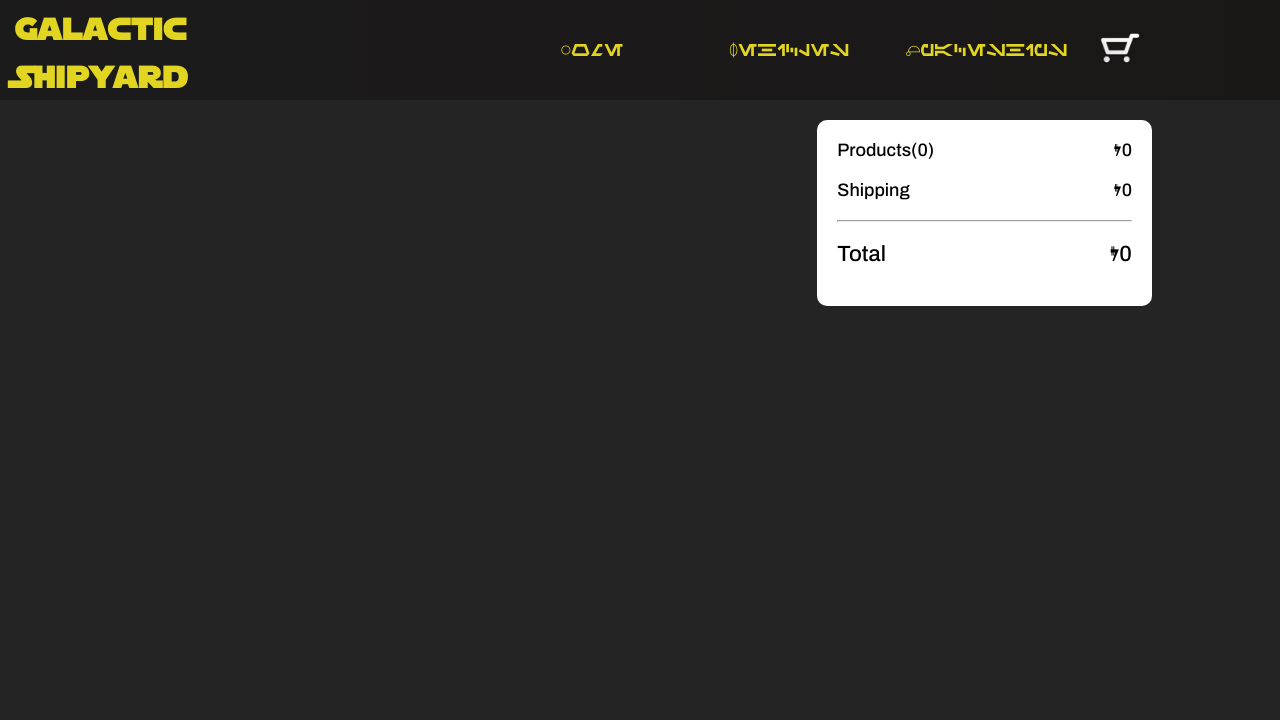
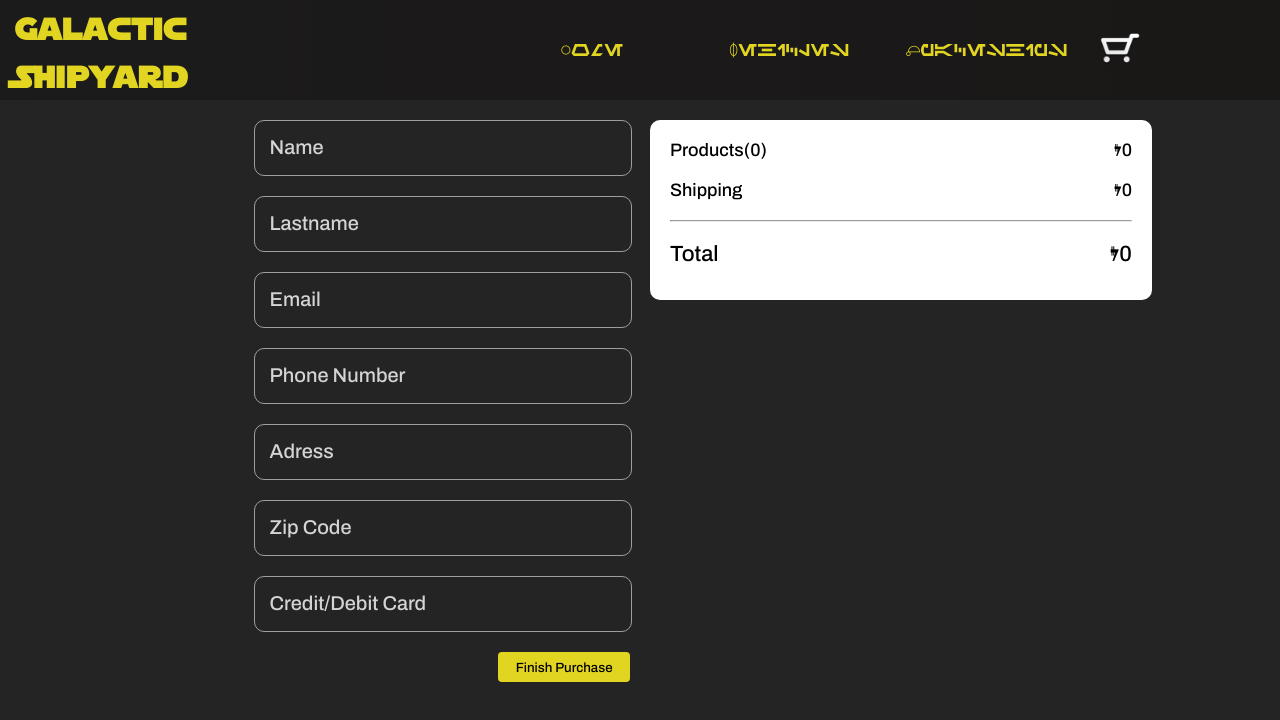
Before and after one commit to BrunoMantovan/ReactJs-BrunoMantovan, a React (Vite) app: page /checkout in a window 1280 px wide. Shown: the top 720 px of the page. Built offline with nearby package versions, Linux system fonts and the light colour scheme; a web font is replaced by a local one.

Commit message:
Checkout - stock update

```diff
--- a/src/components/Cart/Cart.jsx
+++ b/src/components/Cart/Cart.jsx
@@ -6,8 +6,14 @@ import CartItem from '../CartItem/CartItem';
 import Subtotal from '../Subtotal/Subtotal';
 export default function Cart() {
 
-    const {cart, total, price, setCart} = useContext(CartContext);
+    const {cart, total, RemoveItem, setCart} = useContext(CartContext);
 
+    function removeAll(){
+        cart.forEach(e => {
+            RemoveItem(e.id, e.cantidad)
+        });
+        setCart([])
+    }
 
     return total != 0 ?(
 
@@ -17,7 +23,7 @@ export default function Cart() {
                 <div>
                     {cart.map((p)=>(<CartItem key={p.id} name={p.name} price={p.price} img={p.img} quantity={p.cantidad} id={p.id}/>))}
                 </div>
-                <button className={estilos.emptyBtn} onClick={() => setCart([])}>Empty cart</button>
+                <button className={estilos.emptyBtn} onClick={() => removeAll()}>Empty cart</button>
             </section>
             <Subtotal/>
         </div>
--- a/src/components/CartItem/CartItem.jsx
+++ b/src/components/CartItem/CartItem.jsx
@@ -12,7 +12,7 @@ export default function (props) {
         <h3>{props.name}</h3>
         <p>x{props.quantity}</p>
         <h2><span>$ </span>{props.price}</h2>
-        <button className={estilos.remove} onClick={() => RemoveItem(props.id)} >X</button>
+        <button className={estilos.remove} onClick={() => RemoveItem(props.id, props.quantity)} >X</button>
     </div>
   )
 }
--- a/src/components/Checkout/Checkout.jsx
+++ b/src/components/Checkout/Checkout.jsx
@@ -1,14 +1,92 @@
-import React from 'react'
+import React, { useContext, useState } from 'react'
 import Subtotal from '../Subtotal/Subtotal'
 import estilos from "./Checkout.module.css"
+import { CartContext } from '../Context/CartContext';
+import {addDoc, collection} from 'firebase/firestore'
+import { db } from '../firebase/client';
+
 export default function Checkout() {
+
+  const {cart, price, setCart, RemoveItem, setIsLoading, isLoading} = useContext(CartContext);
+
+  const [buyer, setBuyer] = useState({
+    firstname: "",
+    lastname: "",
+    email: "",
+    phone: "",
+    adress: "",
+    zipcode: "",
+    card: "",
+  })
+
+  const handleInputChange = (e) => {
+    const { id, value } = e.target;
+    setBuyer((prevData) => ({ ...prevData, [id]: value }));
+  };
+
+  const handleSubmit = (e) => {
+    e.preventDefault();
+    const order = {
+      buyer,
+      cart,
+      price
+    }
+    addOrder(order);
+    setIsLoading(true)
+  };
+
+  async function addOrder(order){
+    const refOrder = collection(db, "orders")
+
+    addDoc(refOrder, order).then(({id}) => console.log(id)).finally(() => setIsLoading(false));
+
+    cart.forEach(e => {
+      RemoveItem(e.id, e.cantidad)
+  });
+    setCart([])
+  }
+
+  const handleKeyDown = (event) => {
+
+    if (event.key === 'e') {
+      event.preventDefault();
+    }
+  };
+
   return (
     <div className={estilos.checkout}>
-
-            <section className={estilos.form}>
-
-            </section>
-            <Subtotal/>
-        </div>
+          <form className={estilos.form} onSubmit={(e)=> handleSubmit(e)}>
+            <div className={estilos.input_group}>
+              <input className={estilos.input} required type="text" id='firstname' value={buyer.firstname} onChange={handleInputChange}/>
+              <label className={estilos.label} htmlFor="firstname">Name</label>
+            </div>
+            <div className={estilos.input_group}>
+              <input className={estilos.input} required type="text" id='lastname' value={buyer.lastname} onChange={handleInputChange}/>
+              <label className={estilos.label} htmlFor="lastname">Lastname</label>
+            </div>
+            <div className={estilos.input_group}>
+              <input className={estilos.input} required type='email' id="email" value={buyer.email} onChange={handleInputChange}/>
+              <label className={estilos.label} htmlFor="email">Email</label>
+            </div>
+            <div className={estilos.input_group}>
+              <input className={estilos.input} required type="number" onKeyDown={handleKeyDown} id='phone' value={buyer.phone} onChange={handleInputChange}/>
+              <label className={estilos.label} htmlFor="phone">Phone Number</label>
+            </div>
+            <div className={estilos.input_group}>
+              <input className={estilos.input} required type="text" id='adress' value={buyer.adress} onChange={handleInputChange}/>
+              <label className={estilos.label} htmlFor="adress">Adress</label>
+            </div>
+            <div className={estilos.input_group}>
+              <input className={estilos.input} required type="number" onKeyDown={handleKeyDown} id='zipcode' value={buyer.zipcode} onChange={handleInputChange}/>
+              <label className={estilos.label} htmlFor="zipcode">Zip Code</label>
+            </div>
+            <div className={estilos.input_group}>
+              <input className={estilos.input} required type="number" onKeyDown={handleKeyDown} id='card' value={buyer.card} onChange={handleInputChange}/>
+              <label className={estilos.label} htmlFor="card">Credit/Debit Card</label>
+            </div>
+            <button className={estilos.submit} type="submit">Finish Purchase</button>
+          </form>
+      <Subtotal/>
+    </div>
   )
 }
--- a/src/components/Checkout/Checkout.module.css
+++ b/src/components/Checkout/Checkout.module.css
@@ -1,7 +1,80 @@
+*{
+    box-sizing: border-box;
+}
+
 .checkout{
     display: grid;
-    grid-template-columns: 2fr 1fr;
-    column-gap: 20px;
+    grid-template-columns: 1fr 1fr;
     padding: 20px 10%;
     width: 100%;
+    column-gap: 20px;
 }
+.form{
+    display: flex;
+    flex-direction: column;
+    width: 75%;
+    align-items: end;
+    justify-self: end;
+}
+.input_group{
+    position: relative;
+    font-family: var(--main-font);
+    font-size: 1.25rem;
+    width: 100%;
+    margin-bottom: 20px;
+}
+.input{
+    all: unset;
+    padding: 1rem;
+    border: 1px solid #9e9e9e;
+    color: #fefefe;
+    border-radius: 10px;
+    transition: .15s cubic-bezier(0.4, 0, 0.2, 1);
+    width: calc(100% - 2rem);
+    text-align: end;
+}
+.label{
+    position: absolute;
+    top: 1rem;
+    left: 1rem;
+    color: #d4d4d4;
+    pointer-events: none;
+    transition: .15s cubic-bezier(0.4, 0, 0.2, 1);
+}
+
+.input:focus{
+    border: 1px solid var(--yellow);
+}
+input:is(:focus, :valid) ~ label{
+    transform: translateY(-120%) scale(.7);
+    background-color: #242424;
+    padding-inline: 0.3rem;
+    color: var(--yellow);
+}
+.submit{
+    width: 35%;
+    align-self: end;
+    height: 30px;
+    cursor: pointer;
+    background-color:var(--yellow);
+    border-radius: 4px;
+    border: none;
+    font-family: var(--main-font);
+    font-weight: 600;
+    transition: all .3s;
+}
+.submit:hover{
+    -webkit-box-shadow:0px 0px 12px 1px rgba(208,222,102,0.9);
+    -moz-box-shadow: 0px 0px 12px 1px rgba(208,222,102,0.9);
+    box-shadow: 0px 0px 12px 1px rgba(208,222,102,0.9);
+}
+.submit:active{
+    background-color: var(--active-yellow);
+}
+
+.form input::-webkit-inner-spin-button,
+.no-spinners::-webkit-outer-spin-button {
+  -webkit-appearance: none;
+  appearance: none;
+  margin: 0;
+}
--- a/src/components/Context/CartContext.jsx
+++ b/src/components/Context/CartContext.jsx
@@ -1,6 +1,7 @@
+import { doc, getDoc, writeBatch } from 'firebase/firestore';
 import React, { useEffect, useState } from 'react'
 import { createContext } from 'react'
-
+import { db } from '../firebase/client';
 export const CartContext = createContext();
 
 
@@ -9,6 +10,8 @@ const CartContextComponent = ({children}) => {
   const [cart, setCart] = useState([]);
   const [total, setTotal] = useState(0);
   const [price, setPrice] = useState(0);
+  const [isLoading, setIsLoading] = useState(false);
+
   useEffect(()=>{
     const newTotal = cart.reduce((acumulador, e) => acumulador + e.cantidad, 0);
     const newPrice = cart.reduce((acumulador, e) => acumulador + e.price, 0);
@@ -17,9 +20,8 @@ const CartContextComponent = ({children}) => {
   }, [cart])
 
 
-  function addItem(cartItem){
+  function addItem(cartItem, stock){
     const existingItem = cart.find(item => item.id === cartItem.id);
-
   if (existingItem) {
     const updatedCart = cart.map(item =>
       item.id === cartItem.id ? { ...item, cantidad: item.cantidad + cartItem.cantidad, price: item.price + (cartItem.price * cartItem.cantidad) } : item);
@@ -27,19 +29,34 @@ const CartContextComponent = ({children}) => {
 
   } else {
     setCart(prevCart => [...prevCart, cartItem]);
+  }
+    updateStock(cartItem.id, -cartItem.cantidad)
+  }
+
+  const updateStock = async (id, quantity) => {
+    const batch = writeBatch(db)
+    const productRef = doc(db, "productos", id);
+    const itemRef = doc(db, "productos", id);
+    let item = {}
+    await getDoc(itemRef).then((doc)=> item={id:doc.id, ...doc.data()})
+    const newStock = (item.stock + quantity)
+    batch.update(productRef, {"stock": newStock })
+    await batch.commit();
+  };
+
+
+
+
+  function RemoveItem(id, quantity){
+    const itemIndex = cart.findIndex(e => e.id == id);
+    const newCart = [...cart.slice(0, itemIndex), ...cart.slice(itemIndex + 1)];
+    updateStock(id, quantity)
+    setCart(newCart);
 
   }
 
-  }
-
-  function RemoveItem(id){
-    const itemIndex = cart.findIndex(e => e.id == id);
-    const newCart = [...cart.slice(0, itemIndex), ...cart.slice(itemIndex + 1)];
-    setCart(newCart);
-  }
-
   return (
-    <CartContext.Provider value={{cart, total, addItem, price, RemoveItem, setCart}}>
+    <CartContext.Provider value={{cart, total, addItem, price, RemoveItem, setCart, isLoading, setIsLoading}}>
         {children}
     </CartContext.Provider>
   )
--- a/src/components/ItemCount/ItemCount.jsx
+++ b/src/components/ItemCount/ItemCount.jsx
@@ -21,6 +21,7 @@ export default function ItemCount(props) {
             img,
             cantidad: numero
         }
+        const stock = props.stock;
         addItem(cartItem);
     }
 
--- a/src/components/ItemDetailContainer/ItemDetailContainer.jsx
+++ b/src/components/ItemDetailContainer/ItemDetailContainer.jsx
@@ -3,13 +3,15 @@ import estilos from "./ItemDetailContainer.module.css"
 import { useState, useEffect } from 'react';
 import { useParams } from 'react-router-dom';
 import ItemDetail from '../ItemDetail/ItemDetail';
-import {collection, getDocs, query, doc} from 'firebase/firestore'
+import {collection, getDocs, query} from 'firebase/firestore'
 import { db } from '../firebase/client';
+import { CartContext } from '../Context/CartContext';
 
 export default function ItemDetailContainer() {
 
 const [ProductArray, setProductArray] = useState([]);
 const {itemId} = useParams();
+const {cart} = useContext(CartContext)
 
 useEffect(()=>{
 
@@ -19,11 +21,10 @@ useEffect(()=>{
   .then(snapshot =>{console.log(snapshot.docs.map(doc => ({id:doc.id, ...doc.data()})))
   setProductArray(snapshot.docs.map(doc => ({id:doc.id, ...doc.data()})))})
 
-}, [itemId])
+}, [itemId, cart])
 
   return (
     <>
-
         <div className={estilos.div}>
           {ProductArray.filter(c =>itemId ? c.id == itemId : true).map((p)=>(
             <ItemDetail key={p.id} img={p.img} name={p.name} price={p.cost_in_credits} stock={p.stock} model={p.model} crew={p.crew} passengers={p.passengers} length={p.length} manufacturer={p.manufacturer} id={p.id}/>
--- a/src/components/ItemListContainer/ItemListContainer.jsx
+++ b/src/components/ItemListContainer/ItemListContainer.jsx
@@ -15,8 +15,7 @@ export default function ItemListContainer() {
     const productsRef = query(collection(db, "productos"))
 
     getDocs(productsRef)
-    .then(snapshot =>{console.log(snapshot.docs.map(doc => ({id:doc.id, ...doc.data()})))
-    setProductArray(snapshot.docs.map(doc => ({id:doc.id, ...doc.data()})))})
+    .then(snapshot =>setProductArray(snapshot.docs.map(doc => ({id:doc.id, ...doc.data()}))))
 
   }, [categoryId])
 
--- a/src/components/Subtotal/Subtotal.jsx
+++ b/src/components/Subtotal/Subtotal.jsx
@@ -9,14 +9,14 @@ export default function Subtotal() {
     let finalPrice = shipping + price;
 
   return (
-    <section className={estilos.subtotal}>
+    <section className={window.location.pathname === '/cart' ? estilos.subtotal : `${estilos.subtotal} ${estilos.subtotal2}`}>
         <div className={estilos.costs}><p>Products({total})</p> <p><span>$</span>{price}</p></div>
         <div className={estilos.costs}><p>Shipping</p> <p><span>$</span>{shipping}</p></div>
         <hr />
         <div className={estilos.total}><p>Total</p> <p><span>$</span>{finalPrice}</p></div>
 
         <NavLink to={`/checkout`} className={window.location.pathname === '/cart' ? estilos.checkout_button : estilos.none}>
-            <button className={estilos.checkout_button} >Checkout</button>
+            <button className={window.location.pathname === '/cart' ? estilos.checkout_button : estilos.none} >Checkout</button>
         </NavLink>
     </section>
   )
--- a/src/components/Subtotal/Subtotal.module.css
+++ b/src/components/Subtotal/Subtotal.module.css
@@ -5,6 +5,9 @@
     display: flex;
     flex-direction: column;
     max-height: 220px;
+}
+.subtotal2{
+    max-height: 180px;
 }
 .costs, .total{
     display: flex;
```
Also changed, not shown: src/components/firebase/client.js (line endings or trailing spaces).
